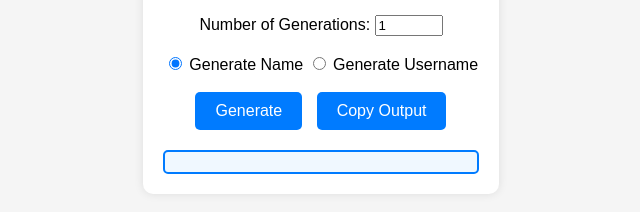
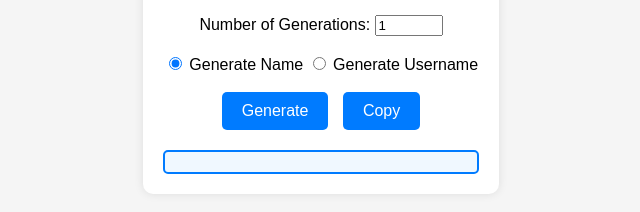
Before and after one commit to KhunEduCoding/name_generate, a plain HTML site: page index.html in a window 1280 px wide. Shown: the part 364-576 px from the top of the page, without its empty margins (319-959 px from the left). Drawn offline with Linux system fonts and the light colour scheme.

Commit message:
Update index.html

```diff
--- a/index.html
+++ b/index.html
@@ -31,7 +31,7 @@
 
             <div class="button-container">
                 <button type="button" onclick="generate()">Generate</button>
-                <button type="button" onclick="copy()">Copy Output</button>
+                <button type="button" onclick="copyOutput()">Copy</button>
             </div>
         </form>
         <div id="outputFrame">
```
